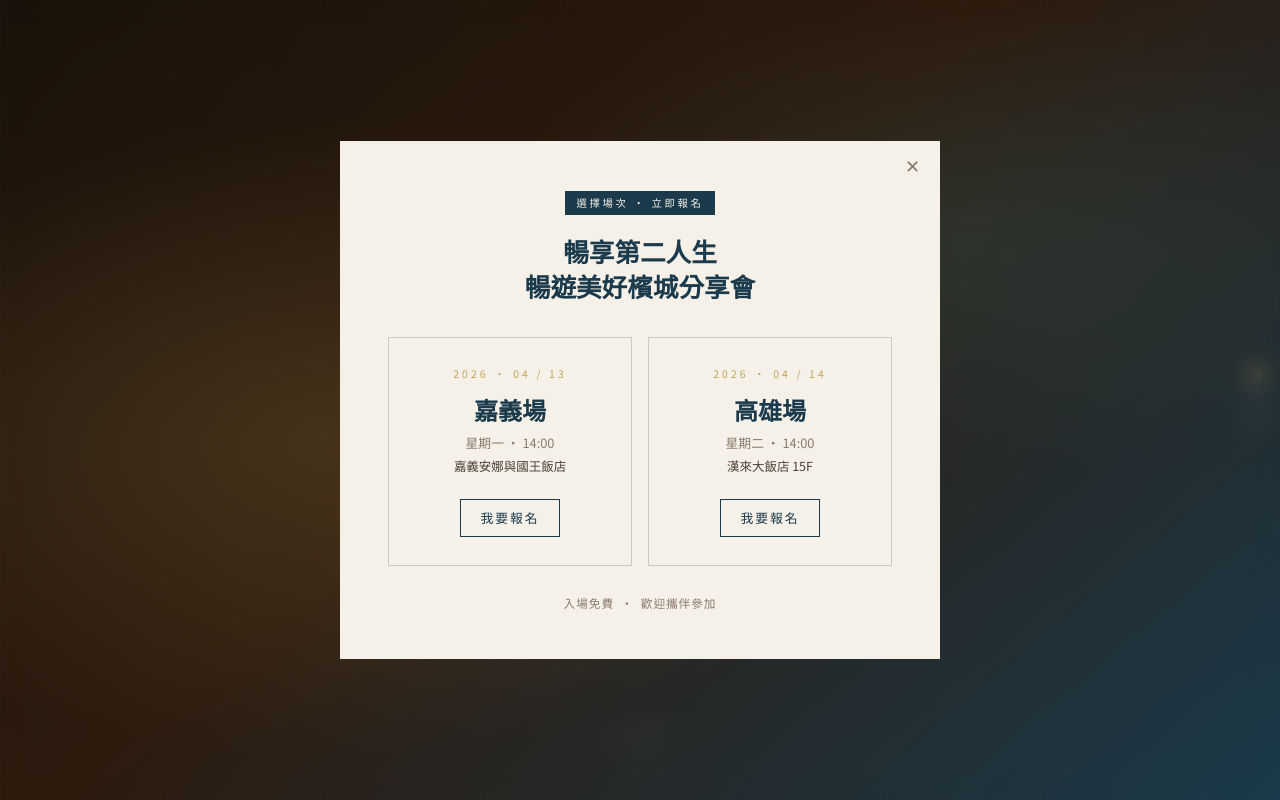
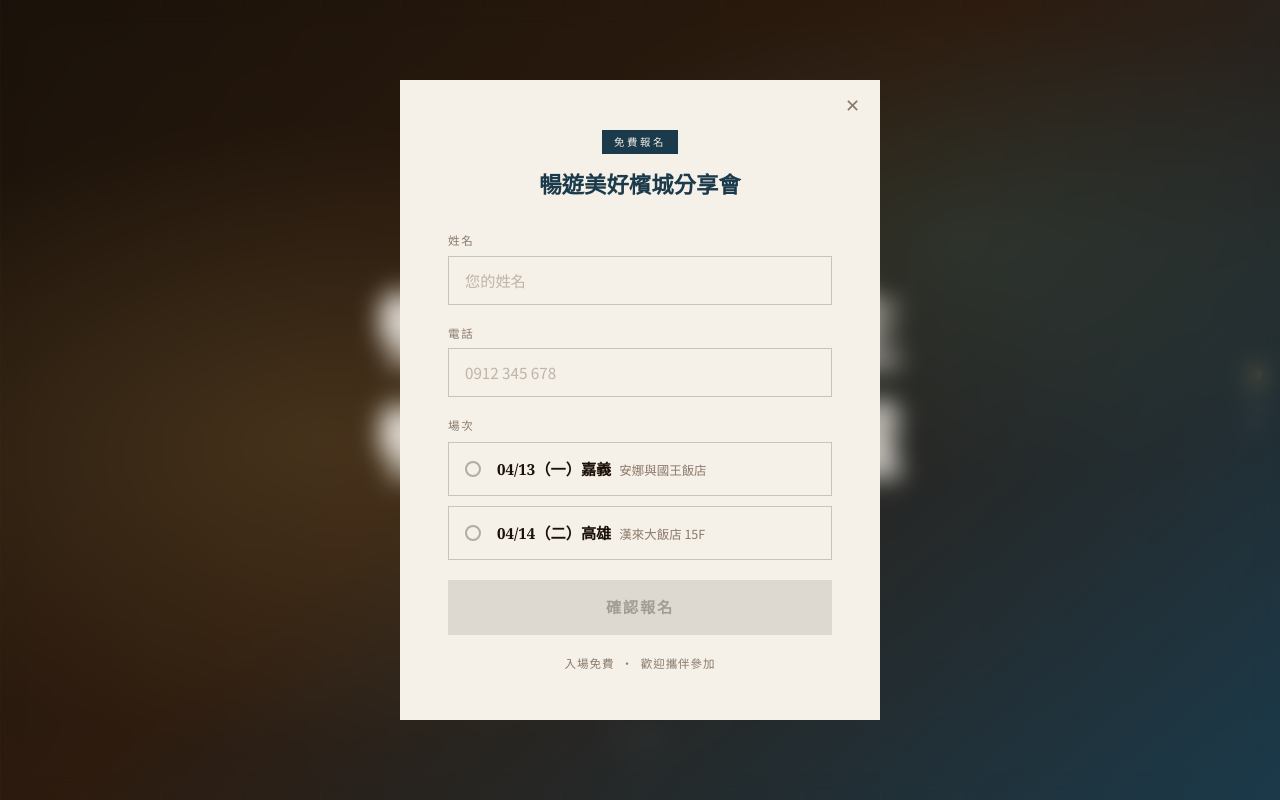
Before and after one commit to ianh313/onePagerExp, a React (Vite) app: page / in a window 1280 px wide. Shown: the top 800 px of the page. Built offline with nearby package versions, Linux system fonts and the light colour scheme; grey boxes are pictures that could not be loaded.

Commit message:
Inline signup form with Google Sheets integration

```diff
--- a/src/components/Modal.jsx
+++ b/src/components/Modal.jsx
@@ -1,27 +1,54 @@
-import { useEffect } from 'react'
+import { useEffect, useState } from 'react'
+import { SCRIPT_URL } from '../config'
 
 const EVENTS = [
-  {
-    date: '04 / 13',
-    day: '星期一',
-    city: '嘉義場',
-    venue: '嘉義安娜與國王飯店',
-    href: 'https://hello-act-bot.web.app/acts/PFMB5OF7/register',
-  },
-  {
-    date: '04 / 14',
-    day: '星期二',
-    city: '高雄場',
-    venue: '漢來大飯店 15F',
-    href: 'https://hello-act-bot.web.app/acts/PFMB5OF7/register', // TODO: replace with 高雄 link
-  },
+  { id: '嘉義場 04/13（一）安娜與國王飯店', label: '04/13（一）嘉義', venue: '安娜與國王飯店' },
+  { id: '高雄場 04/14（二）漢來大飯店15F',  label: '04/14（二）高雄', venue: '漢來大飯店 15F'  },
 ]
 
+function Spinner() {
+  return (
+    <svg className="animate-spin w-5 h-5" viewBox="0 0 24 24" fill="none">
+      <circle className="opacity-25" cx="12" cy="12" r="10" stroke="currentColor" strokeWidth="4"/>
+      <path className="opacity-75" fill="currentColor"
+        d="M4 12a8 8 0 018-8V0C5.373 0 0 5.373 0 12h4z"/>
+    </svg>
+  )
+}
+
 export default function Modal({ open, onClose }) {
+  const [form, setForm]     = useState({ name: '', phone: '', event: '' })
+  const [status, setStatus] = useState('idle') // idle | loading | success | error
+
+  // Lock body scroll + reset form on close
   useEffect(() => {
     document.body.style.overflow = open ? 'hidden' : ''
-    return () => { document.body.style.overflow = '' }
+    if (!open) {
+      const t = setTimeout(() => { setForm({ name: '', phone: '', event: '' }); setStatus('idle') }, 400)
+      return () => clearTimeout(t)
+    }
   }, [open])
+
+  const set = (field) => (e) => setForm(f => ({ ...f, [field]: e.target.value }))
+
+  const submit = async (e) => {
+    e.preventDefault()
+    if (!form.name.trim() || !form.phone.trim() || !form.event) return
+    setStatus('loading')
+    try {
+      await fetch(SCRIPT_URL, {
+        method: 'POST',
+        mode: 'no-cors', // Apps Script does not need preflight this way
+        body: new URLSearchParams(form),
+      })
+      setStatus('success')
+    } catch {
+      setStatus('error')
+    }
+  }
+
+  const chosen = EVENTS.find(ev => ev.id === form.event)
+  const valid  = form.name.trim() && form.phone.trim() && form.event
 
   return (
     <div
@@ -38,73 +65,164 @@ export default function Modal({ open, onClose }) {
     >
       <div
         className={[
-          'relative bg-cream text-ink w-full max-w-[600px] px-7 py-12 md:px-12',
+          'relative bg-cream text-ink w-full max-w-[480px] px-8 py-12 md:px-12',
           'transition-all duration-[450ms] ease-[cubic-bezier(.22,.9,.3,1)]',
           open ? 'translate-y-0 scale-100' : 'translate-y-6 scale-[.97]',
         ].join(' ')}
       >
-        {/* Close */}
         <button
           onClick={onClose}
           aria-label="關閉"
           className="absolute top-4 right-5 text-ink-lt hover:text-ink text-lg leading-none transition-colors"
+        >✕</button>
+
+        {/* ── SUCCESS ── */}
+        {status === 'success' && (
+          <div className="text-center py-4">
+            <div className="w-14 h-14 rounded-full bg-site-teal/10 flex items-center justify-center mx-auto mb-6">
+              <svg className="w-7 h-7 text-site-teal" viewBox="0 0 24 24" fill="none"
+                stroke="currentColor" strokeWidth="2.5" strokeLinecap="round" strokeLinejoin="round">
+                <path d="M20 6L9 17l-5-5"/>
+              </svg>
+            </div>
+            <h3 className="text-[1.5rem] font-bold text-navy mb-2">報名成功！</h3>
+            {chosen && (
+              <p className="font-sans text-[.9rem] text-ink-mid leading-[1.9]">
+                我們 <strong className="text-navy font-semibold">{chosen.label}</strong><br />
+                {chosen.venue} 14:00 等你
+              </p>
+            )}
+            <button
+              onClick={onClose}
+              className="mt-8 px-10 py-3 bg-navy text-cream font-sans text-[.85rem] tracking-[.1em] hover:bg-navy-2 transition-colors"
             >
-          ✕
+              關閉
             </button>
+          </div>
+        )}
 
-        {/* Header */}
+        {/* ── FORM ── */}
+        {status !== 'success' && (
+          <>
             <div className="text-center mb-8">
-          <span className="inline-block bg-navy text-cream font-sans text-[.65rem] tracking-[.25em] px-3 py-1 mb-5">
-            選擇場次 · 立即報名
+              <span className="inline-block bg-navy text-cream font-sans text-[.65rem] tracking-[.25em] px-3 py-1 mb-4">
+                免費報名
               </span>
-          <h3 id="modal-title" className="text-[1.6rem] font-bold text-navy leading-snug">
-            暢享第二人生<br />暢遊美好檳城分享會
+              <h3 id="modal-title" className="text-[1.4rem] font-bold text-navy leading-snug">
+                暢遊美好檳城分享會
               </h3>
             </div>
 
-        {/* Two event cards */}
-        <div className="grid grid-cols-1 sm:grid-cols-2 gap-4 mb-7">
-          {EVENTS.map(({ date, day, city, venue, href }) => (
-            <a
-              key={city}
-              href={href}
-              target="_blank"
-              rel="noopener noreferrer"
+            <form onSubmit={submit} className="space-y-5">
+
+              {/* 姓名 */}
+              <div>
+                <label className="block font-sans text-[.72rem] tracking-[.15em] text-ink-lt mb-1.5">
+                  姓名
+                </label>
+                <input
+                  type="text"
+                  value={form.name}
+                  onChange={set('name')}
+                  placeholder="您的姓名"
+                  required
+                  className="w-full border border-ink/20 px-4 py-3 font-sans text-[.95rem] text-ink placeholder:text-ink-lt/50 focus:outline-none focus:border-navy transition-colors bg-transparent"
+                />
+              </div>
+
+              {/* 電話 */}
+              <div>
+                <label className="block font-sans text-[.72rem] tracking-[.15em] text-ink-lt mb-1.5">
+                  電話
+                </label>
+                <input
+                  type="tel"
+                  value={form.phone}
+                  onChange={set('phone')}
+                  placeholder="0912 345 678"
+                  required
+                  className="w-full border border-ink/20 px-4 py-3 font-sans text-[.95rem] text-ink placeholder:text-ink-lt/50 focus:outline-none focus:border-navy transition-colors bg-transparent"
+                />
+              </div>
+
+              {/* 場次 */}
+              <div>
+                <label className="block font-sans text-[.72rem] tracking-[.15em] text-ink-lt mb-2">
+                  場次
+                </label>
+                <div className="space-y-2.5">
+                  {EVENTS.map(ev => (
+                    <label
+                      key={ev.id}
                       className={[
-                'group flex flex-col items-center text-center',
-                'border border-navy/20 px-6 py-7',
-                'transition-all duration-300',
-                'hover:bg-navy hover:border-navy hover:-translate-y-1',
-                'hover:shadow-[0_10px_28px_rgba(27,58,75,.25)]',
+                        'flex items-center gap-4 px-4 py-3.5 border cursor-pointer transition-all',
+                        form.event === ev.id
+                          ? 'border-navy bg-navy text-cream'
+                          : 'border-ink/20 hover:border-navy/50 text-ink',
                       ].join(' ')}
                     >
-              <span className="font-sans text-[.65rem] tracking-[.3em] text-gold group-hover:text-gold-lt mb-3 transition-colors">
-                2026 · {date}
+                      <input
+                        type="radio"
+                        name="event"
+                        value={ev.id}
+                        checked={form.event === ev.id}
+                        onChange={() => setForm(f => ({ ...f, event: ev.id }))}
+                        className="sr-only"
+                      />
+                      {/* Custom radio dot */}
+                      <span className={[
+                        'w-4 h-4 rounded-full border-2 flex items-center justify-center shrink-0 transition-colors',
+                        form.event === ev.id ? 'border-cream' : 'border-ink/30',
+                      ].join(' ')}>
+                        {form.event === ev.id && (
+                          <span className="w-2 h-2 rounded-full bg-cream" />
+                        )}
                       </span>
-              <span className="text-[1.5rem] font-bold text-navy group-hover:text-cream mb-1 transition-colors">
-                {city}
+                      <span>
+                        <span className="font-semibold text-[.95rem]">{ev.label}</span>
+                        <span className={[
+                          'font-sans text-[.78rem] ml-2',
+                          form.event === ev.id ? 'text-cream/70' : 'text-ink-lt',
+                        ].join(' ')}>
+                          {ev.venue}
                         </span>
-              <span className="font-sans text-[.8rem] text-ink-lt group-hover:text-cream/70 mb-1 transition-colors">
-                {day} · 14:00
                       </span>
-              <span className="font-sans text-[.78rem] text-ink-mid group-hover:text-cream/60 mb-6 transition-colors">
-                {venue}
-              </span>
-              <span className={[
-                'text-[.8rem] font-sans tracking-[.15em] px-5 py-2',
-                'border border-navy text-navy',
-                'group-hover:border-cream group-hover:text-cream',
-                'transition-colors',
-              ].join(' ')}>
-                我要報名
-              </span>
-            </a>
+                    </label>
                   ))}
                 </div>
+              </div>
 
-        <p className="font-sans text-[.73rem] text-ink-lt text-center tracking-[.08em]">
+              {/* Error */}
+              {status === 'error' && (
+                <p className="font-sans text-[.8rem] text-red-500">
+                  送出失敗，請稍後再試或來電洽詢。
+                </p>
+              )}
+
+              {/* Submit */}
+              <button
+                type="submit"
+                disabled={!valid || status === 'loading'}
+                className={[
+                  'w-full py-4 font-bold tracking-[.12em] text-[.95rem]',
+                  'flex items-center justify-center gap-2',
+                  'transition-all duration-300',
+                  valid && status !== 'loading'
+                    ? 'bg-navy text-cream hover:bg-navy-2 hover:shadow-[0_8px_24px_rgba(27,58,75,.3)]'
+                    : 'bg-ink/10 text-ink/30 cursor-not-allowed',
+                ].join(' ')}
+              >
+                {status === 'loading' ? <><Spinner /> 送出中…</> : '確認報名'}
+              </button>
+
+            </form>
+
+            <p className="font-sans text-[.72rem] text-ink-lt text-center mt-5 tracking-[.08em]">
               入場免費 &nbsp;·&nbsp; 歡迎攜伴參加
             </p>
+          </>
+        )}
+
       </div>
     </div>
   )
--- /dev/null
+++ b/src/config.js
@@ -0,0 +1,3 @@
+// After deploying your Google Apps Script Web App,
+// paste the URL below (looks like https://script.google.com/macros/s/…/exec)
+export const SCRIPT_URL = 'PASTE_YOUR_APPS_SCRIPT_URL_HERE'
```
Also changed, not shown: 1 other file (tests, documents, lock files or other folders). Lines whose indentation alone changed are shown as unchanged.
